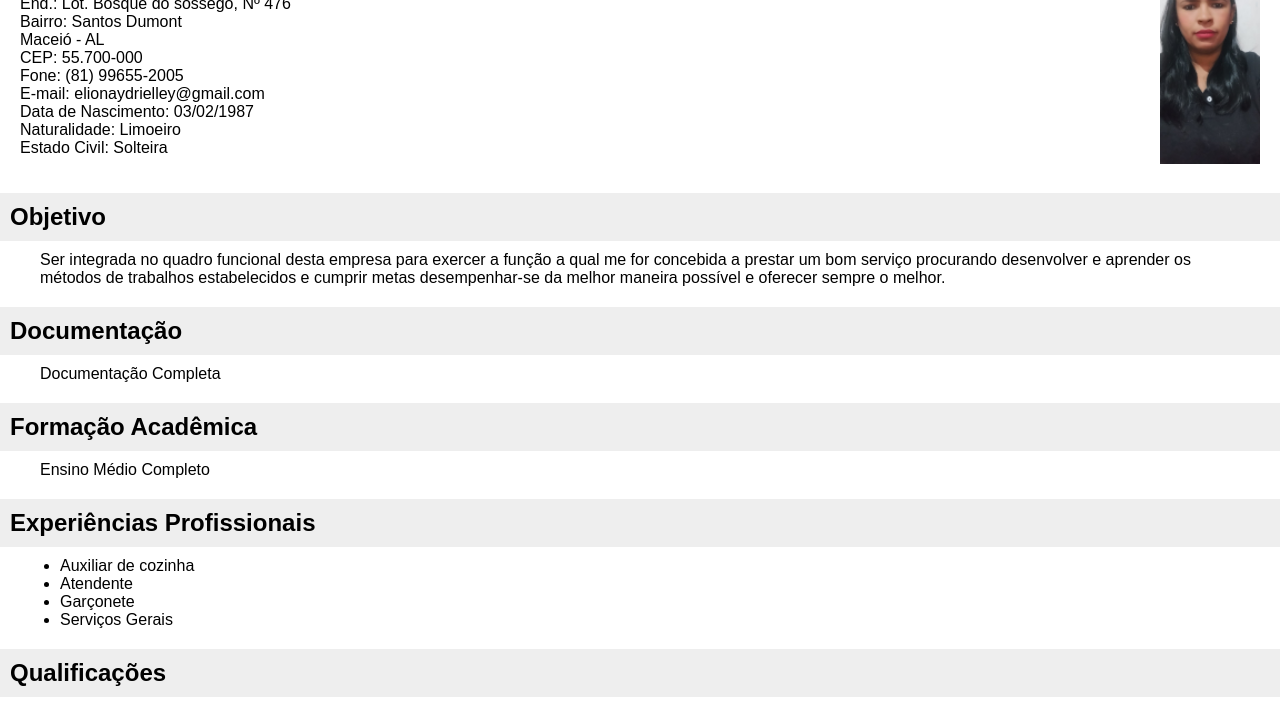
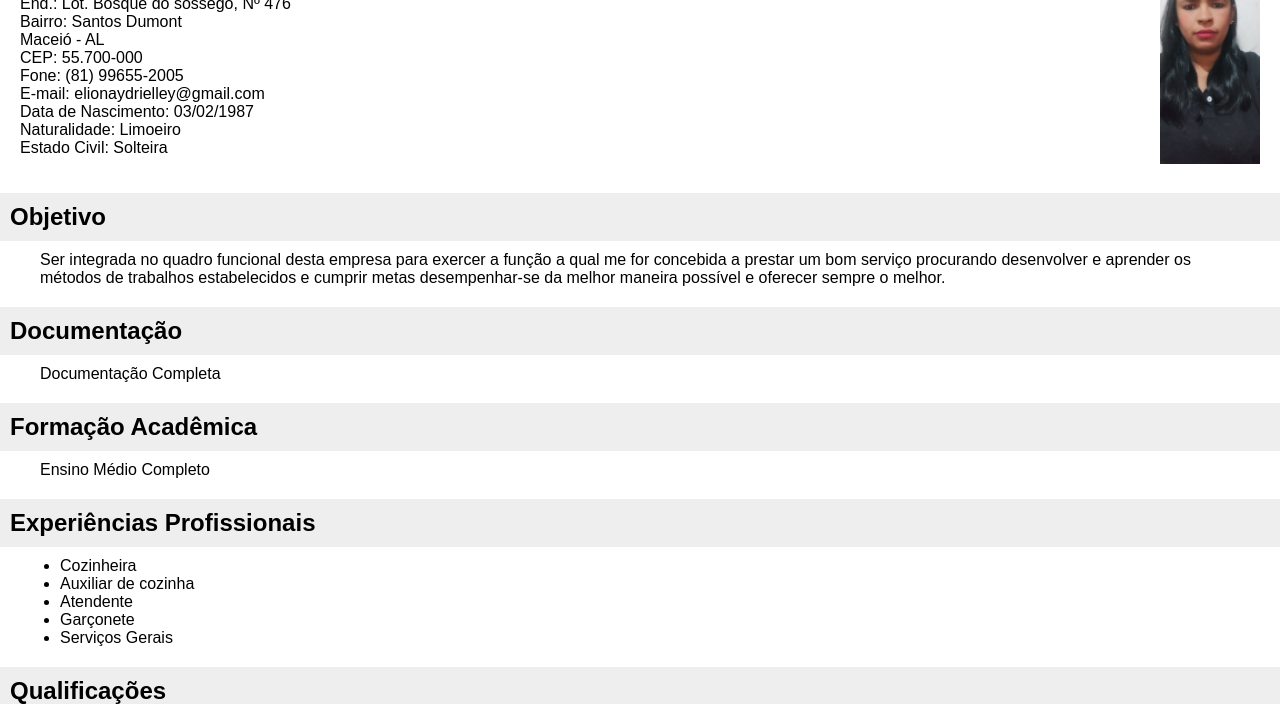
Before and after one commit to Y2kleviy/Curriculo, a plain HTML site: page index.html in a window 1280 px wide. Shown: the part 96-800 px from the top of the page. Drawn offline with Linux system fonts and the light colour scheme.

Commit message:
Update index.html

```diff
--- a/index.html
+++ b/index.html
@@ -88,6 +88,7 @@
         <div class="section">
             <h2>Experiências Profissionais</h2>
             <ul>
+                <li>Cozinheira</li>
                 <li>Auxiliar de cozinha</li>
                 <li>Atendente</li>
                 <li>Garçonete</li>
```
